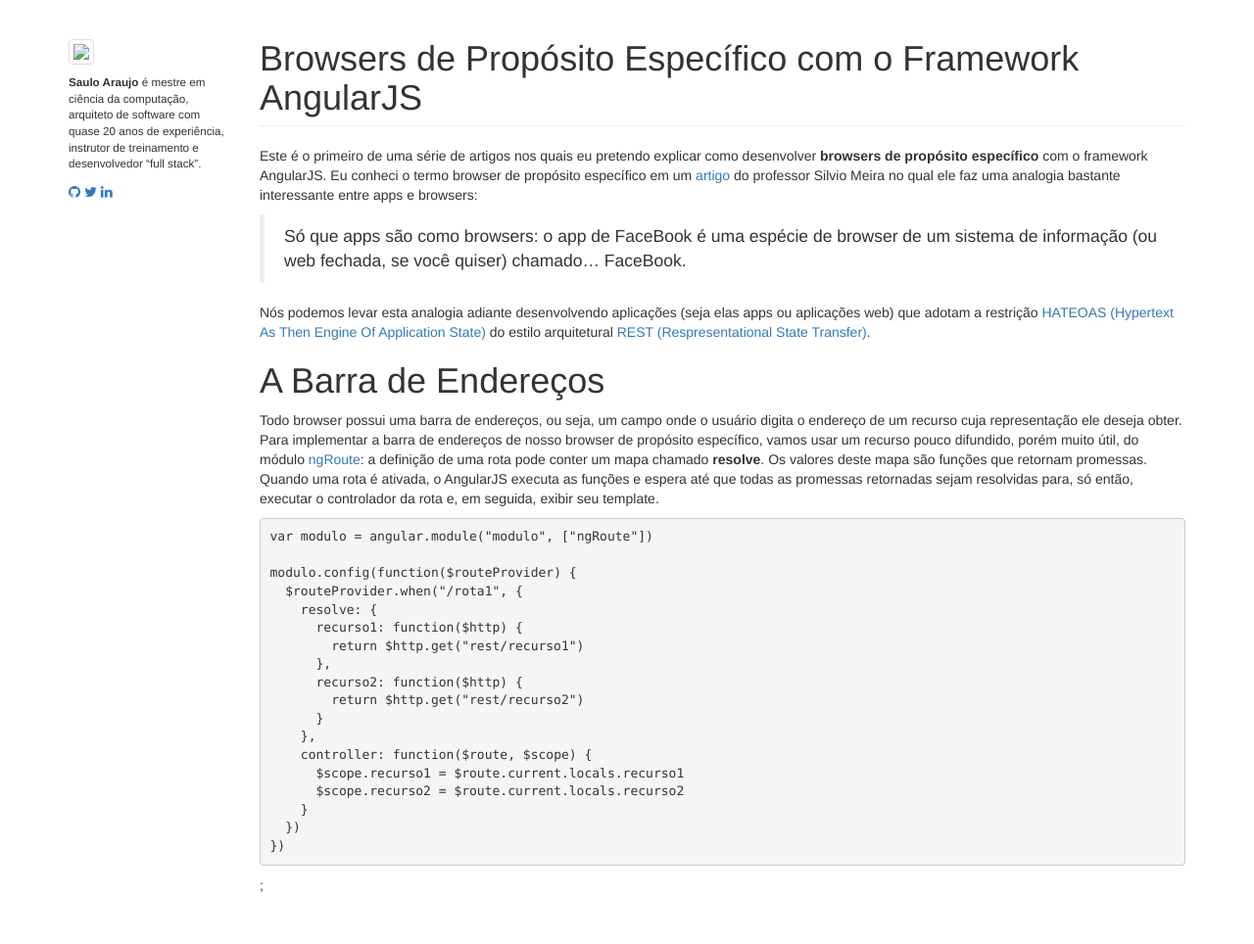
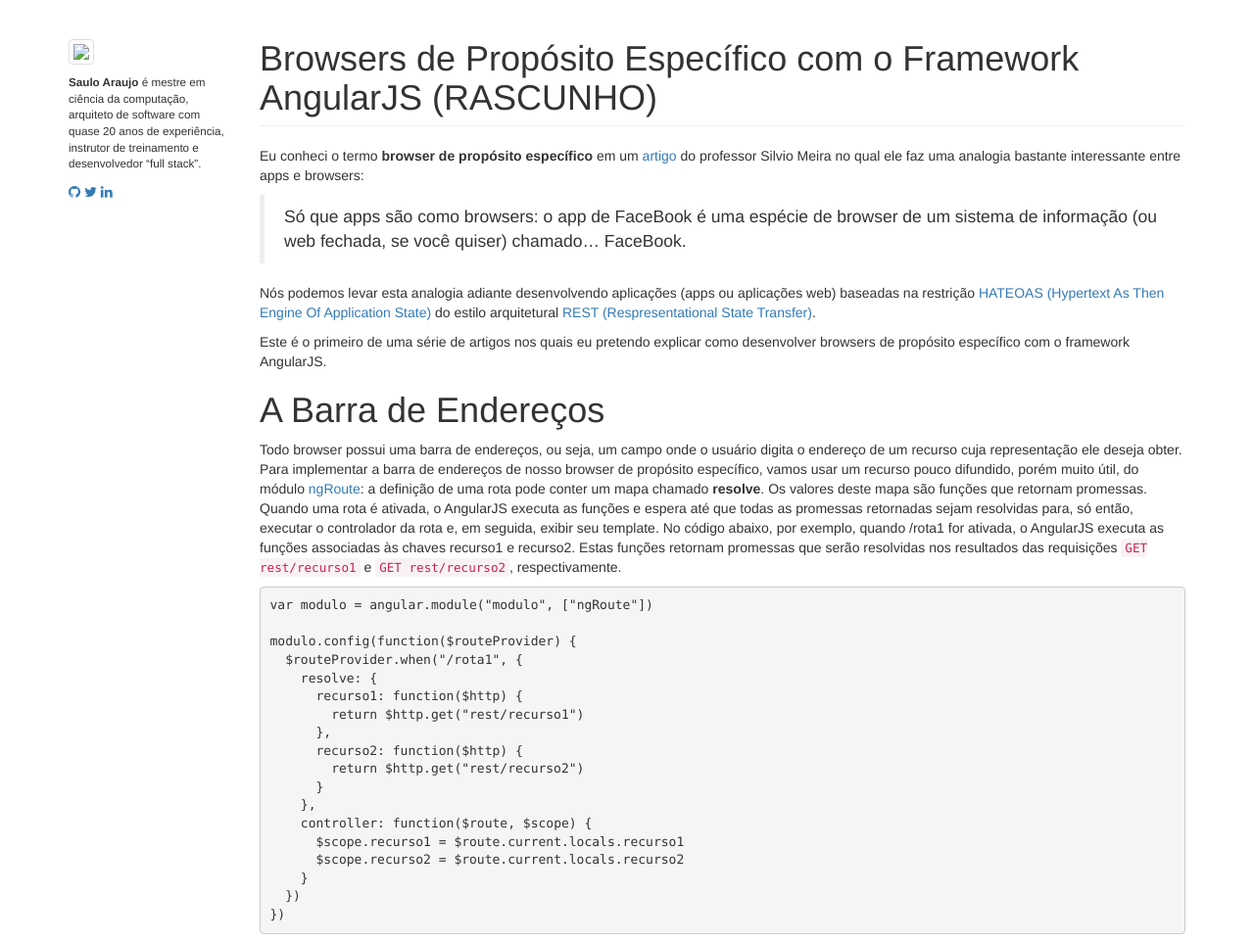
Before and after one commit to saulo2/saulo2.github.io, a Jekyll site: the page built from _posts/2016-05-05-browsers-de-proposito-especifico.md, in a window 1280 px wide. Shown: the whole page at 98% size. Built offline with Jekyll 4.4.1, drawn with Linux system fonts in a browser that asks for light colours; nearby versions of some CDN libraries; before the commit the page ends 924 px from its top, so only the background shows below that.

Commit message:
Reorganização do primeiro artigo.

```diff
--- a/_posts/2016-05-05-browsers-de-proposito-especifico.md
+++ b/_posts/2016-05-05-browsers-de-proposito-especifico.md
@@ -1,15 +1,17 @@
 ---
-title: Browsers de Propósito Específico com o Framework AngularJS
+title: Browsers de Propósito Específico com o Framework AngularJS (RASCUNHO)
 ---
 
-Este é o primeiro de uma série de artigos nos quais eu pretendo explicar como desenvolver **browsers de propósito específico** com o framework AngularJS. Eu conheci o termo browser de propósito específico em um [artigo](http://boletim.de/silvio/previses-5-uma-rede-de-apps/) do professor Silvio Meira no qual ele faz uma analogia bastante interessante entre apps e browsers:
+Eu conheci o termo **browser de propósito específico** em um [artigo](http://boletim.de/silvio/previses-5-uma-rede-de-apps/) do professor Silvio Meira no qual ele faz uma analogia bastante interessante entre apps e browsers:
 
 > Só que apps são como browsers: o app de FaceBook é uma espécie de browser de um sistema de informação (ou web fechada, se você quiser) chamado... FaceBook.
 
-Nós podemos levar esta analogia adiante desenvolvendo aplicações (seja elas apps ou aplicações web) que adotam a restrição [HATEOAS (Hypertext As Then Engine Of Application State)](https://en.wikipedia.org/wiki/HATEOAS) do estilo arquitetural [REST (Respresentational State Transfer)](https://en.wikipedia.org/wiki/Representational_state_transfer).
+Nós podemos levar esta analogia adiante desenvolvendo aplicações (apps ou aplicações web) baseadas na restrição [HATEOAS (Hypertext As Then Engine Of Application State)](https://en.wikipedia.org/wiki/HATEOAS) do estilo arquitetural [REST (Respresentational State Transfer)](https://en.wikipedia.org/wiki/Representational_state_transfer).
+
+Este é o primeiro de uma série de artigos nos quais eu pretendo explicar como desenvolver browsers de propósito específico com o framework AngularJS.
 
 # A Barra de Endereços
-Todo browser possui uma barra de endereços, ou seja, um campo onde o usuário digita o endereço de um recurso cuja representação ele deseja obter. Para implementar a barra de endereços de nosso browser de propósito específico, vamos usar um recurso pouco difundido, porém muito útil, do módulo [ngRoute](https://docs.angularjs.org/api/ngRoute): a definição de uma rota pode conter um mapa chamado **resolve**. Os valores deste mapa são funções que retornam promessas. Quando uma rota é ativada, o AngularJS executa as funções e espera até que todas as promessas retornadas sejam resolvidas para, só então, executar o controlador da rota e, em seguida, exibir seu template.
+Todo browser possui uma barra de endereços, ou seja, um campo onde o usuário digita o endereço de um recurso cuja representação ele deseja obter. Para implementar a barra de endereços de nosso browser de propósito específico, vamos usar um recurso pouco difundido, porém muito útil, do módulo [ngRoute](https://docs.angularjs.org/api/ngRoute): a definição de uma rota pode conter um mapa chamado **resolve**. Os valores deste mapa são funções que retornam promessas. Quando uma rota é ativada, o AngularJS executa as funções e espera até que todas as promessas retornadas sejam resolvidas para, só então, executar o controlador da rota e, em seguida, exibir seu template. No código abaixo, por exemplo, quando /rota1 for ativada, o AngularJS executa as funções associadas às chaves recurso1 e recurso2. Estas funções retornam promessas que serão resolvidas nos resultados das requisições `GET rest/recurso1` e `GET rest/recurso2`, respectivamente.
 
 {% highlight javascript %}
 var modulo = angular.module("modulo", ["ngRoute"])
@@ -30,4 +32,4 @@ modulo.config(function($routeProvider) {
     }
   })
 })
-{% endhighlight %};
+{% endhighlight %}
```
